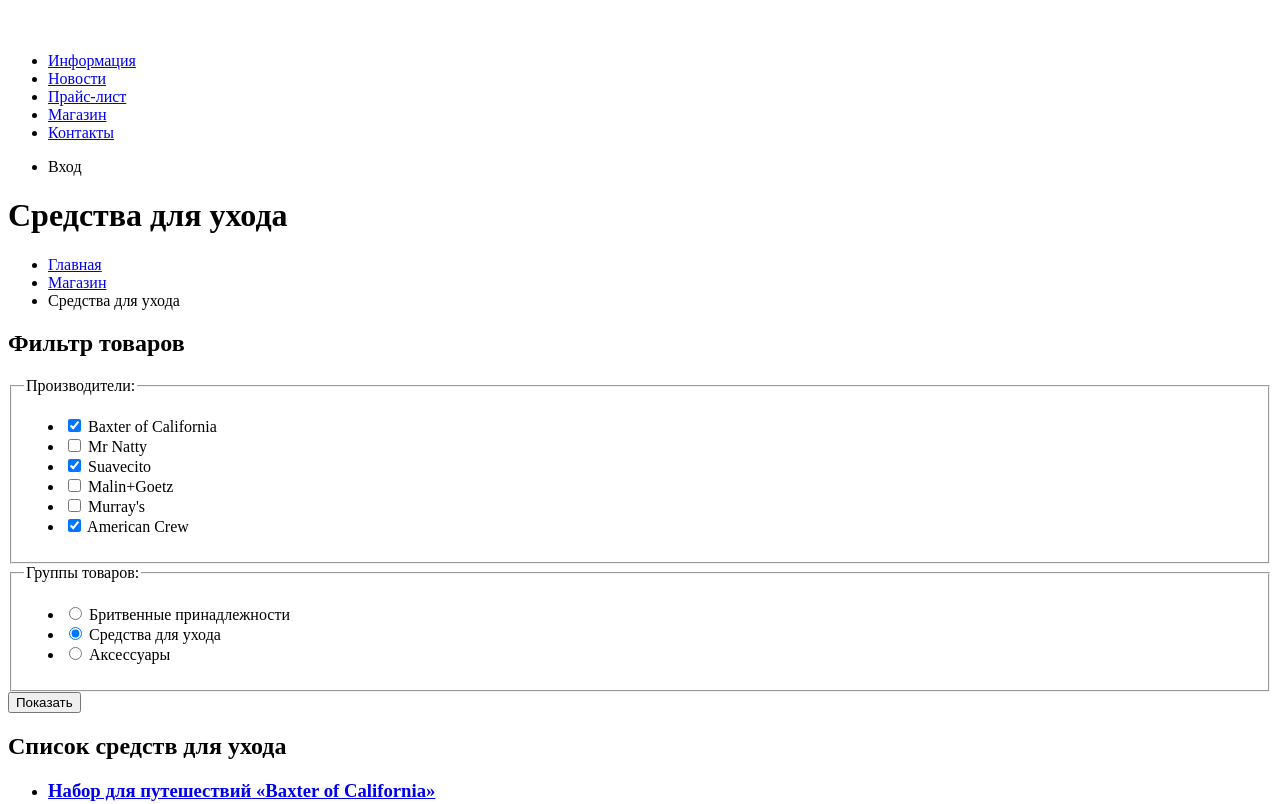
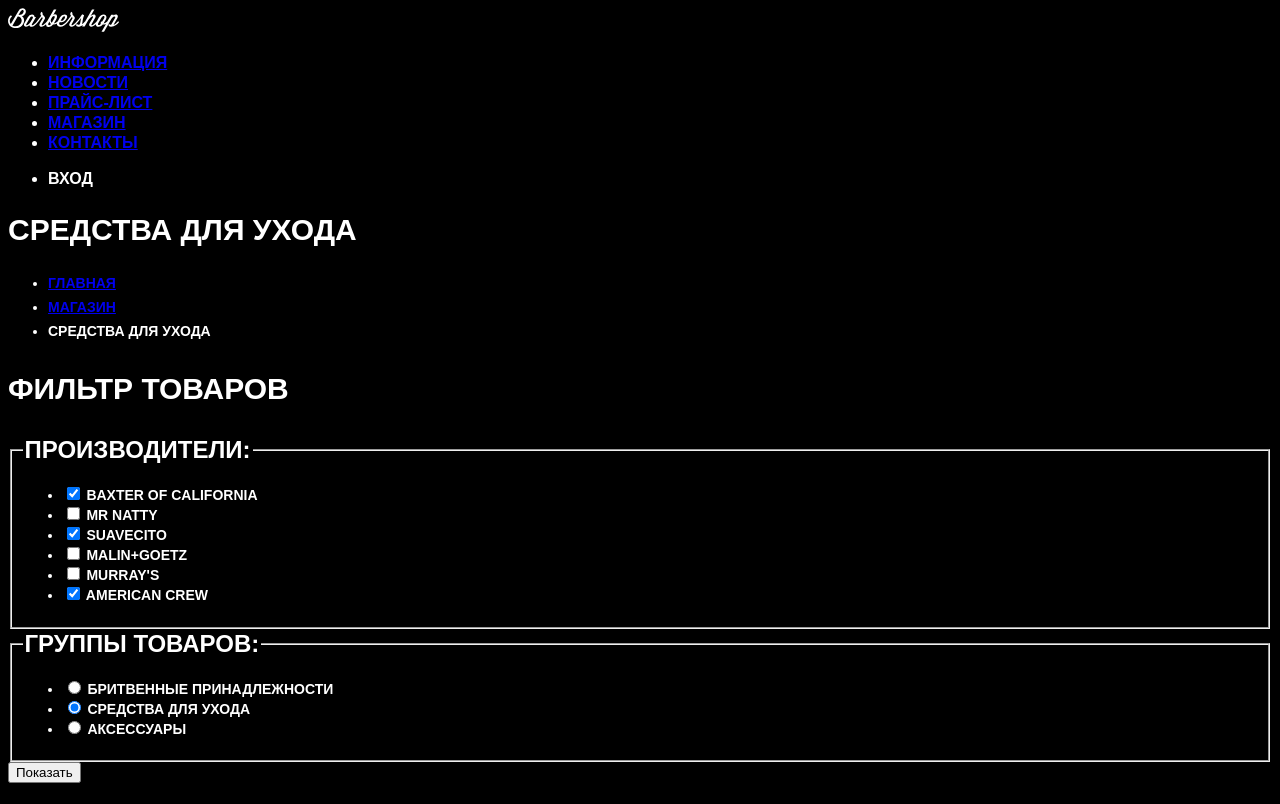
Before and after one commit to vsh8/210523-barbershop, a plain HTML site: page catalog.html in a window 1280 px wide. Shown: the top 804 px of the page. Drawn offline with Linux system fonts and the light colour scheme.

Commit message:
Add text styles

```diff
--- a/catalog.html
+++ b/catalog.html
@@ -3,6 +3,7 @@
   <head>
     <meta charset="utf-8">
     <title>Барбершоп «Бородинский» | Каталог</title>
+    <link rel="stylesheet" href="css/style.css">
   </head>
   <body>
     <header class="main-header">
--- /dev/null
+++ b/css/style.css
@@ -0,0 +1,36 @@
+body {
+  font-family: "PT Sans Narrow", "Arial", sans-serif;
+  font-weight: 700;
+  font-size: 14px;
+  line-height: 24px;
+  color: #ffffff;
+  text-transform: uppercase;
+
+  background-color: #000000;
+}
+
+.main-navigation {
+  font-size: 16px;
+  line-height: 20px;
+}
+
+h1, h2, h3 {
+  font-size: 30px;
+  line-height: 42px;
+}
+
+form.filter legend {
+  font-size: 24px;
+  line-height: 30px;
+}
+
+.filters,
+.catalog,
+.catalog h3 {
+  font-size: 14px;
+  line-height: 18px;
+}
+
+.catalog-item .catalog-category {
+  text-transform: none;
+}
```
Also changed, not shown: catalog-item.html (+1 -0 lines), index.html (+1 -0 lines).
